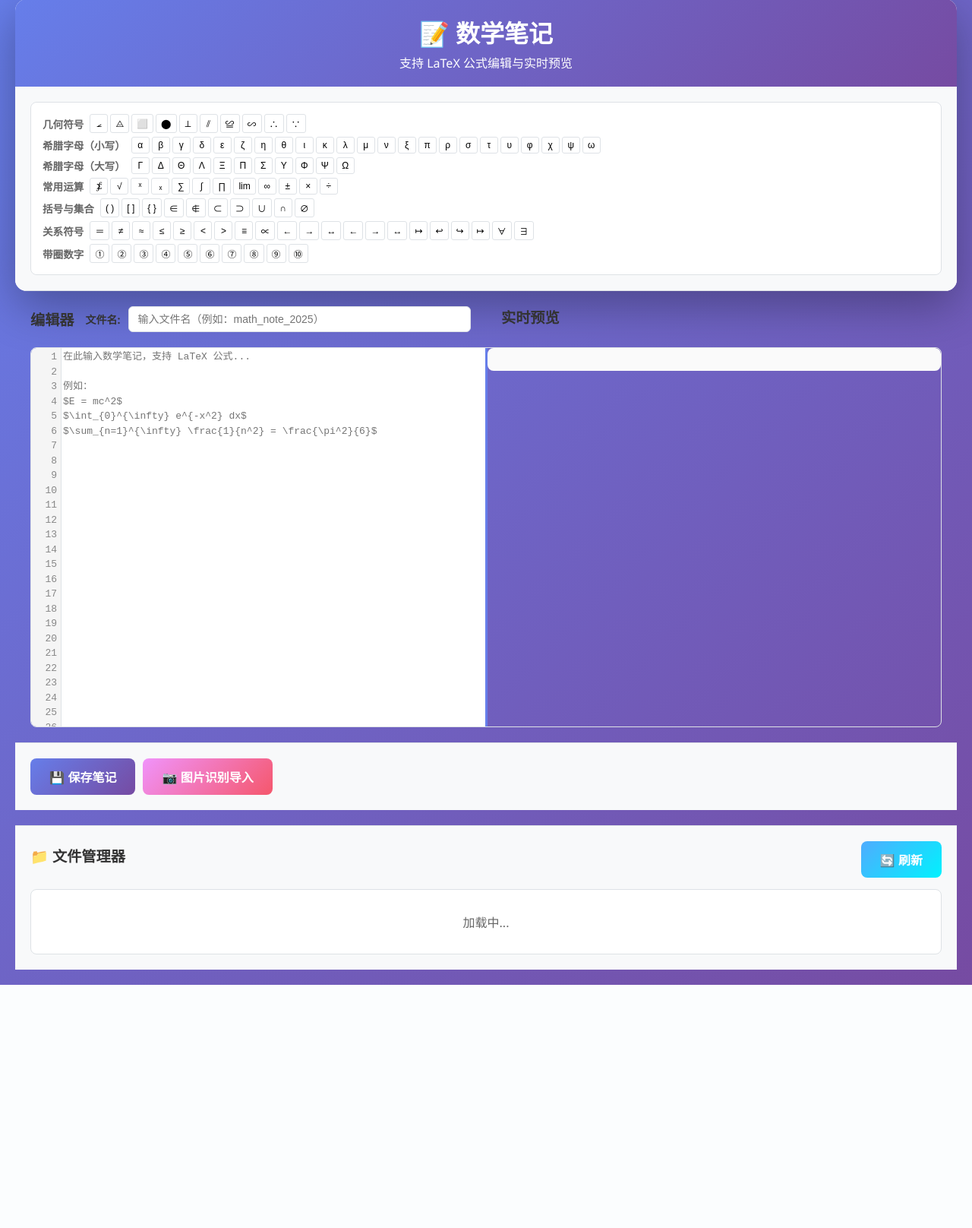
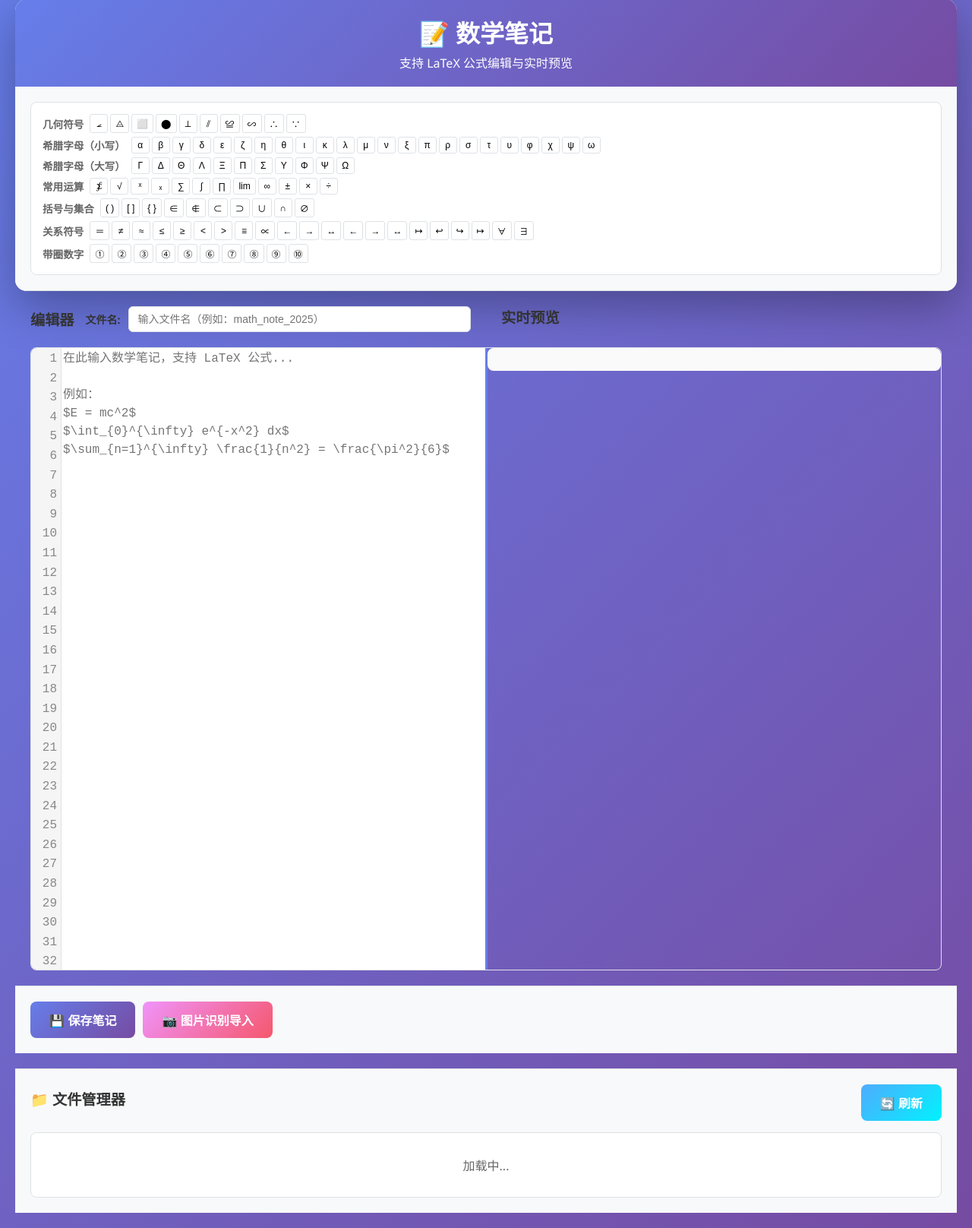
Before and after one commit to wenyuc/math_note, a Flask app: page / in a window 1280 px wide. Shown: the part 21-1637 px from the top of the page at 76% size. Before the commit the page ends 1317 px from the top, so only its background shows below. Run offline with Flask 3, Linux system fonts and the light colour scheme.

Commit message:
update index.html

```diff
--- a/templates/index.html
+++ b/templates/index.html
@@ -91,7 +91,7 @@
         .shared-scroll-container {
             overflow-y: scroll;
             overflow-x: hidden;
-            height: 500px;
+            height: 820px;
             margin: 0 20px 20px 20px;
             border: 1px solid #dee2e6;
             border-radius: 8px;
@@ -191,8 +191,8 @@
             padding: 2px 5px;
             text-align: right;
             font-family: 'Courier New', monospace;
-            font-size: 13px;
-            line-height: 1.5em;
+            font-size: 16px;
+            line-height: 1.6em;
             user-select: none;
             min-width: 40px;
             border-right: 1px solid #dee2e6;
@@ -207,7 +207,7 @@
             border: none;
             outline: none;
             font-family: 'Courier New', monospace;
-            font-size: 13px;
+            font-size: 16px;
             line-height: 1.5em;
             resize: none;
             overflow-x: auto;
@@ -935,7 +935,7 @@
         function syncHeights() {
             const editorHeight = editor.scrollHeight;
             const previewHeight = document.querySelector('.preview-container').scrollHeight;
-            const maxH = Math.max(editorHeight, previewHeight, 500);
+            const maxH = Math.max(editorHeight, previewHeight, 820);
             document.querySelector('.panels-wrapper').style.minHeight = maxH + 'px';
             lineNumbers.style.height = editorHeight + 'px';
         }
```
